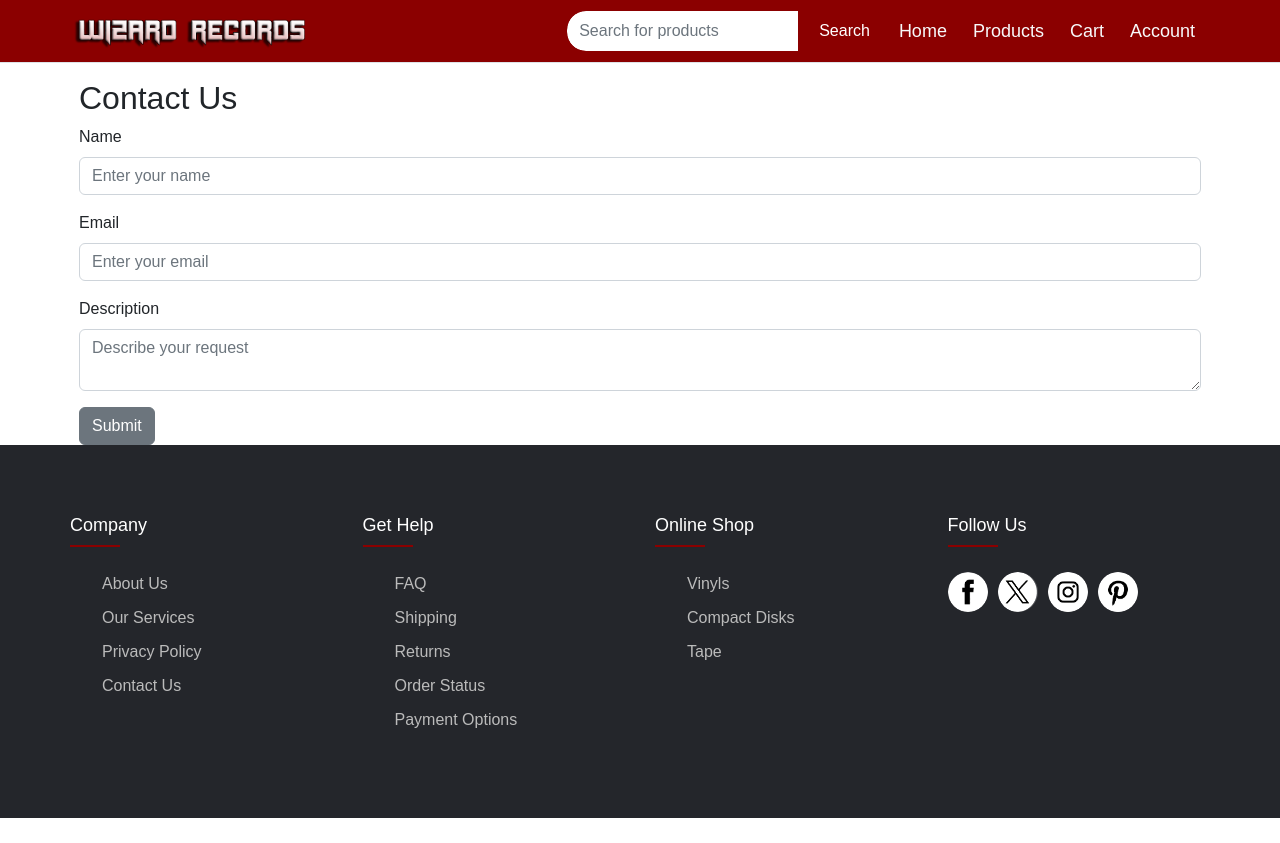
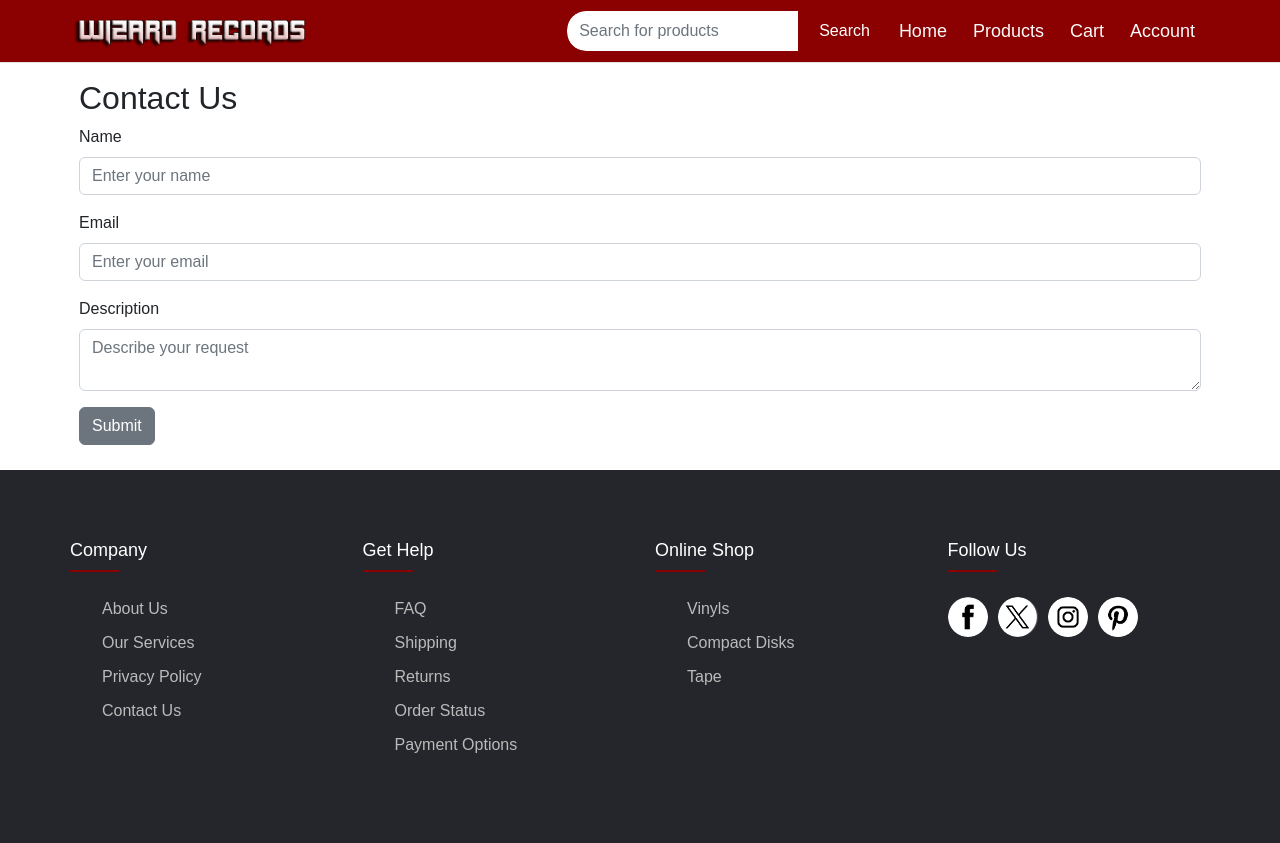
Before and after one commit to thatscringebro/TPWebWizards, a React (Create React App) app in the folder ClientApp/: page /contactus in a window 1280 px wide. Before the commit the page ends 818 px from the top, so only its background shows below. Built offline with nearby package versions, Linux system fonts and the light colour scheme.

Commit message:
Ajout padding au formulaire Contact Us

```diff
--- /dev/null
+++ b/ClientApp/src/components/ContactUs.css
@@ -0,0 +1,3 @@
+.contact-form {
+    padding-bottom: 25px;
+}
--- a/ClientApp/src/components/ContactUs.js
+++ b/ClientApp/src/components/ContactUs.js
@@ -1,5 +1,6 @@
 import React, { Component } from 'react';
 import { Container, Form, FormGroup, Label, Input, Alert, Button } from 'reactstrap';
+import './ContactUs.css';
 
 class ContactForm extends Component {
     constructor(props) {
```
